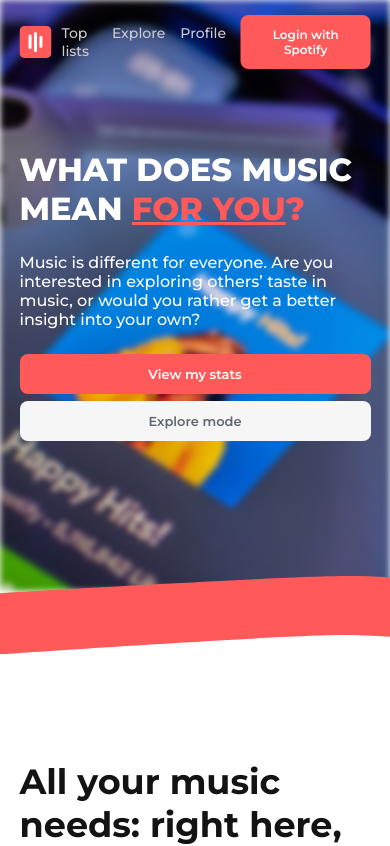
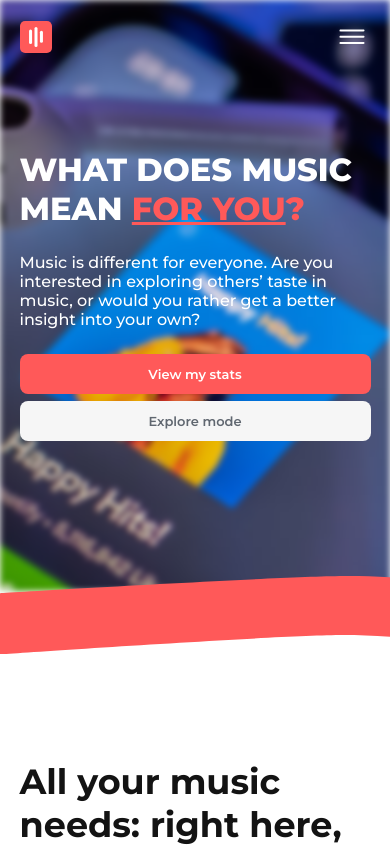
Before and after one commit to Poxie/newest-spotify-app, a Next.js app: page / in a window 390 px wide. Shown: the top 846 px of the page. Built offline with nearby package versions, Linux system fonts and the light colour scheme.

Commit message:
Made navbar responsive

```diff
--- /dev/null
+++ b/assets/icons/HamIcon.tsx
@@ -0,0 +1,3 @@
+export const HamIcon = () => (
+    <svg clipRule="evenodd" fill="var(--nav-text-primary)" fillRule="evenodd" strokeLinejoin="round" strokeMiterlimit="2" viewBox="0 0 24 24" xmlns="http://www.w3.org/2000/svg"><path d="m22 16.75c0-.414-.336-.75-.75-.75h-18.5c-.414 0-.75.336-.75.75s.336.75.75.75h18.5c.414 0 .75-.336.75-.75zm0-5c0-.414-.336-.75-.75-.75h-18.5c-.414 0-.75.336-.75.75s.336.75.75.75h18.5c.414 0 .75-.336.75-.75zm0-5c0-.414-.336-.75-.75-.75h-18.5c-.414 0-.75.336-.75.75s.336.75.75.75h18.5c.414 0 .75-.336.75-.75z" fillRule="nonzero"/></svg>
+)
--- a/components/navbar/index.tsx
+++ b/components/navbar/index.tsx
@@ -1,4 +1,6 @@
+import { HamIcon } from '@/assets/icons/HamIcon';
 import { useRouter } from 'next/router';
+import { useEffect, useState } from 'react';
 import styles from '../../styles/Navbar.module.scss';
 import { NavbarName } from './NavbarName';
 import { NavbarProfile } from './NavbarProfile';
@@ -7,10 +9,15 @@ import { NavbarTabs } from './NavbarTabs';
 const LIGHT_PATHS = ['/'];
 export default function Navbar() {
     const router = useRouter();
+    const [open, setOpen] = useState(false);
+
+    // If path change, make sure to close mobile nav
+    useEffect(() => setOpen(false), [router.asPath]);
 
     const className = [
         styles['container'],
-        LIGHT_PATHS.find(path => path === router.asPath) ? styles['light'] : ''
+        LIGHT_PATHS.find(path => path === router.asPath) ? styles['light'] : '',
+        open ? styles['open'] : ''
     ].join(' ');
     return(
         <header className={className}>
@@ -20,6 +27,12 @@ export default function Navbar() {
                     <NavbarTabs />
                     <NavbarProfile />
                 </div>
+                <div
+                    className={styles['ham']}
+                    onClick={() => setOpen(!open)}
+                >
+                    <HamIcon />
+                </div>
             </nav>
         </header>
     )
--- a/styles/Navbar.module.scss
+++ b/styles/Navbar.module.scss
@@ -1,24 +1,27 @@
 .container {
-    --text-primary: var(--text-primary);
-    --text-secondary: var(--text-secondary);
-    width: var(--width-main);
-    max-width: var(--width-main-max);
+    --nav-text-primary: var(--text-primary);
+    --nav-text-secondary: var(--text-secondary);
+    width: 100%;
     padding: var(--spacing-secondary) 0;
     position: absolute;
-    left: 50%;
-    transform: translateX(-50%);
+    left: 0;
+    top: 0;
     z-index: 1000000;
-    color: var(--text-primary);
+    color: var(--nav-text-primary);
+    display: flex;
+    justify-content: center;
 
     &.light {
-        --text-primary: var(--text-light-primary);
-        --text-secondary: var(--text-light-secondary);
+        --nav-text-primary: var(--text-light-primary);
+        --nav-text-secondary: var(--text-light-secondary);
     }
 }
 .content {
     display: flex;
     align-items: center;
     justify-content: space-between;
+    width: var(--width-main);
+    max-width: var(--width-main-max);
 }
 .header-name {
     display: flex;
@@ -37,12 +40,12 @@
 .tabs {
     display: flex;
     gap: var(--spacing-secondary);
-    color: var(--text-secondary);
+    color: var(--nav-text-secondary);
     font-size: 14px;
 
     a {
         &:hover, &.active {
-            color: var(--text-primary);
+            color: var(--nav-text-primary);
         }
     }
 }
@@ -50,3 +53,77 @@
     font-size: 12px !important;
     padding: 12px 15px;
 }
+
+.ham {
+    display: none;
+    cursor: pointer;
+    background-color: transparent;
+    transition: background-color .2s;
+    width: 38px;
+    height: 32px;
+    justify-content: center;
+    align-items: center;
+    border-radius: var(--border-radius-secondary);
+
+    svg {
+        width: 30px;
+        height: 30px;
+        display: block;
+    }
+}
+
+@media (max-width: 600px) {
+    .open {
+        position: fixed;
+
+        .right {
+            left: 0;
+        }
+        .ham {
+            &:hover {
+                background-color: var(--color-primary);
+            }
+        }
+    }
+    .right {
+        position: fixed;
+        top: 0;
+        left: 100%;
+        width: 100vw;
+        height: 100vh;
+        background-color: var(--color-secondary);
+        transition: left .3s;
+        flex-direction: column;
+        padding: var(--navbar-height) 0;
+        gap: var(--spacing-primary);
+        z-index: -1;
+
+        .tabs {
+            padding-top: var(--spacing-primary);
+            border-top: 1px solid var(--color-primary);
+            width: 100%;
+            flex-direction: column;
+            font-size: 25px;
+            font-weight: 600;
+            text-align: center;
+            gap: var(--spacing-primary);
+            color: var(--text-light-secondary);
+
+            .active, *:hover {
+                color: var(--text-light-primary);
+            }
+        }
+
+        .button {
+            background-color: var(--background-primary);
+            color: var(--text-light-primary) !important;
+
+            &:hover {
+                background-color: var(--background-secondary);
+            }
+        }
+    }
+    .ham {
+        display: flex;
+    }
+}
--- a/styles/globals.css
+++ b/styles/globals.css
@@ -1,8 +1,8 @@
 :root {
   --spacing-primary: 25px;
   --spacing-secondary: 15px;
-  --border-radius-primary: 12px;
   --border-radius-primary: 8px;
+  --border-radius-secondary: 5px;
   --background-primary: #fff;
   --background-secondary: #F6F6F6;
   --background-tertiary: #dbdbdb;
@@ -15,7 +15,7 @@
   --text-light-secondary: #CCCCCC;
   --width-main: 1100px;
   --width-main-max: 90%;
-  --navbar-height: 44px;
+  --navbar-height: 74px;
 }
 
 * {
```
